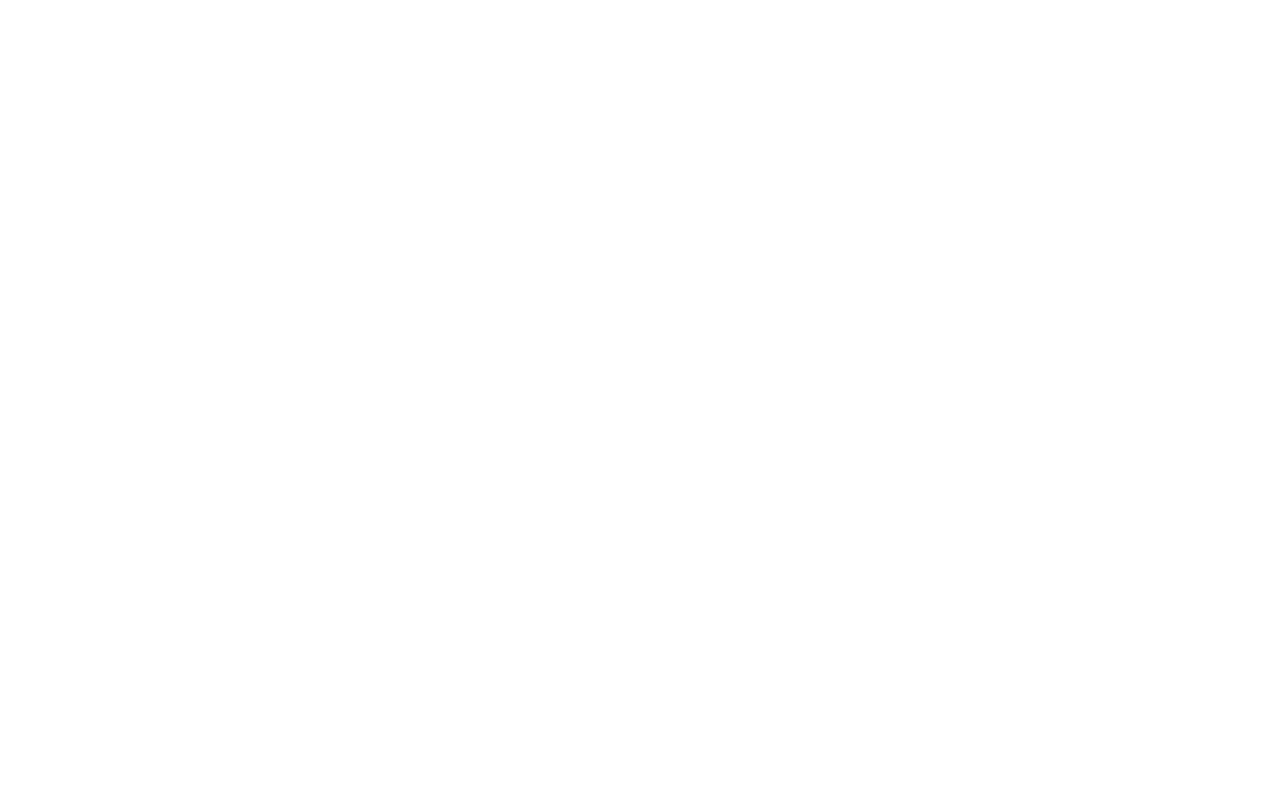
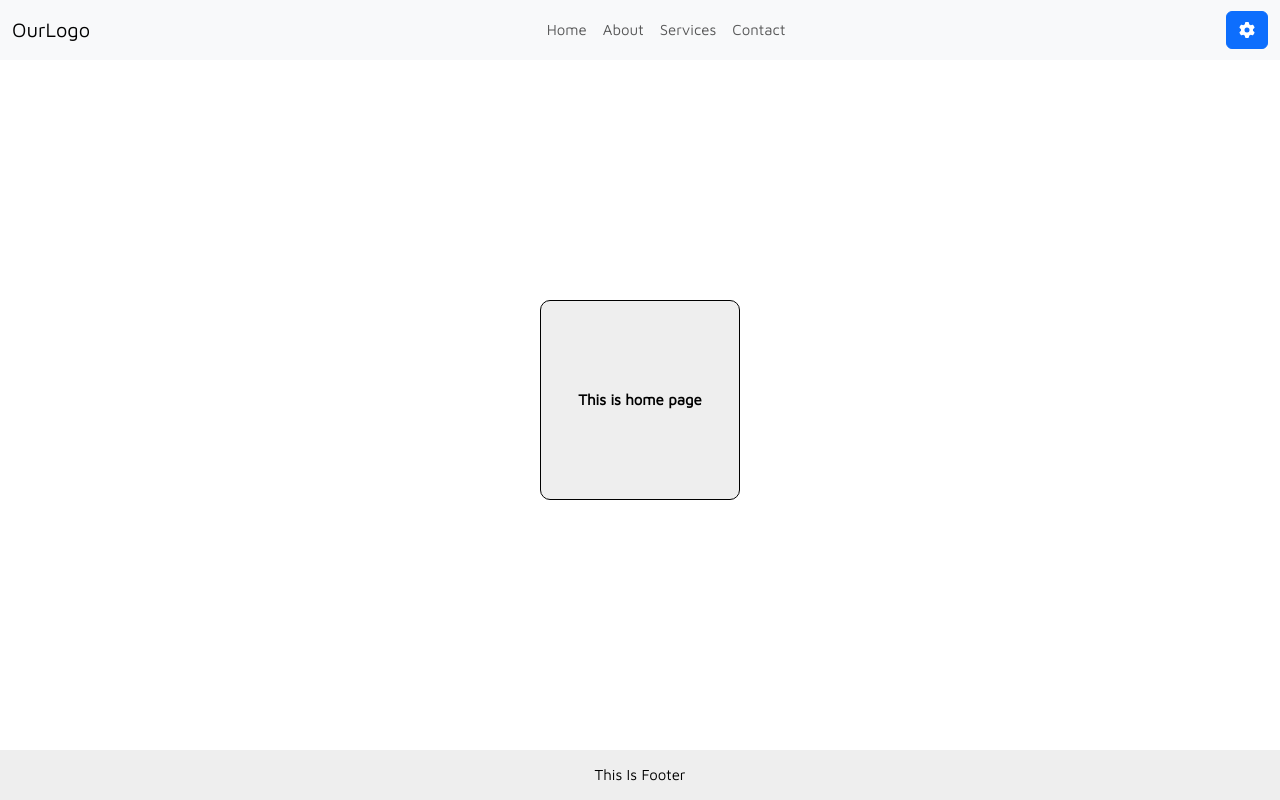
Before and after one commit to DeaaAlz/firstProject, a React (Create React App) app: page / in a window 1280 px wide. Before the commit this address had no page. Built offline with nearby package versions, Linux system fonts and the light colour scheme.

Commit message:
Update App.js

```diff
--- a/src/Components/App.js
+++ b/src/Components/App.js
@@ -17,7 +17,7 @@
     <BrowserRouter>
 
           <Routes>
-            <Route path='/firstProject/' element={<Home />} />
+            <Route path='/' element={<Home />} />
             <Route path='/services' element={<Services />} />
             <Route path='/about' element={<About />} />
             <Route path='/contact' element={<Contact />} />
```
